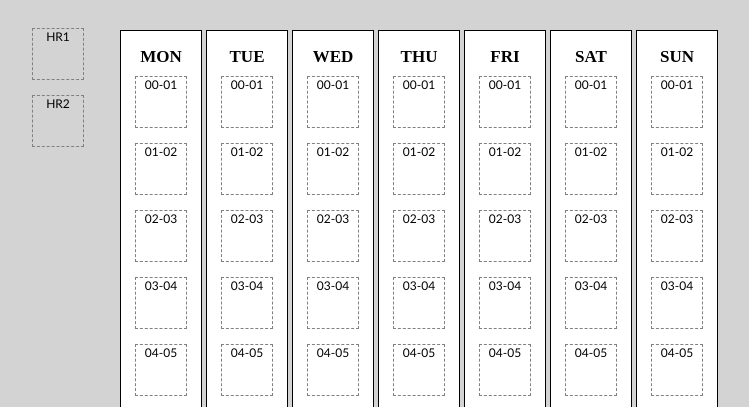
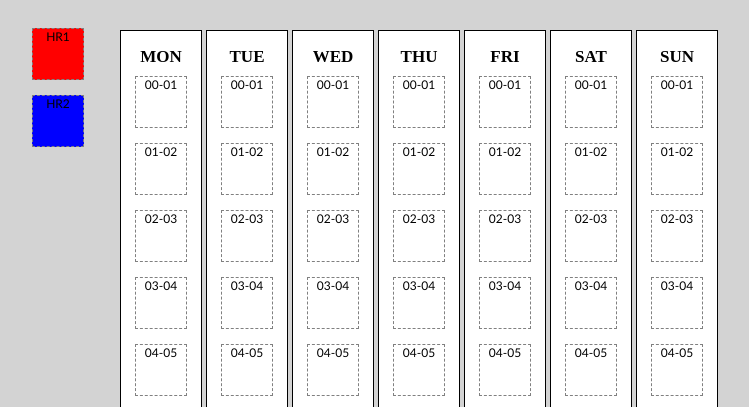
Before and after one commit to waynemerricks/rivendell-html, a PHP site: page / in a window 1280 px wide. Shown: the top 407 px of the page, without its empty margins (30-779 px from the left). Run offline with PHP 8.4, Linux system fonts and the light colour scheme.

Commit message:
Added some colour to test clock divs to help with DnD testing

```diff
--- a/index.php
+++ b/index.php
@@ -7,8 +7,8 @@
     </head>
     <body>
         <div id="clocks">
-          <div id="HR1" class="rivclock" draggable="true">HR1</div>
-          <div id="HR2" class="rivclock" draggable="true">HR2</div>
+          <div style="background: red" id="HR1" class="rivclock" draggable="true">HR1</div>
+          <div style="background: blue" id="HR2" class="rivclock" draggable="true">HR2</div>
           <div class="spacer"></div>
         </div>
         <div id="grid">
```
